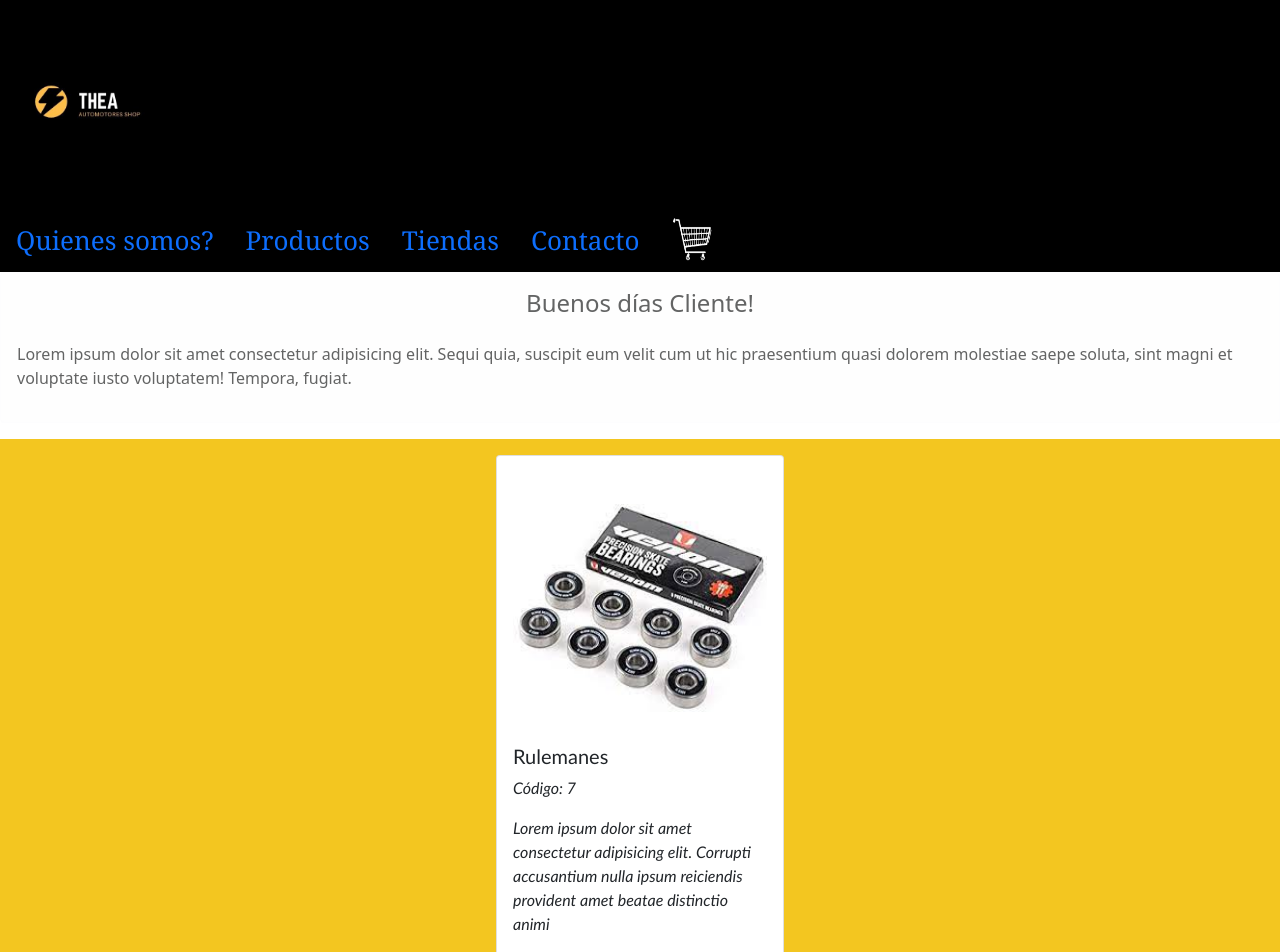
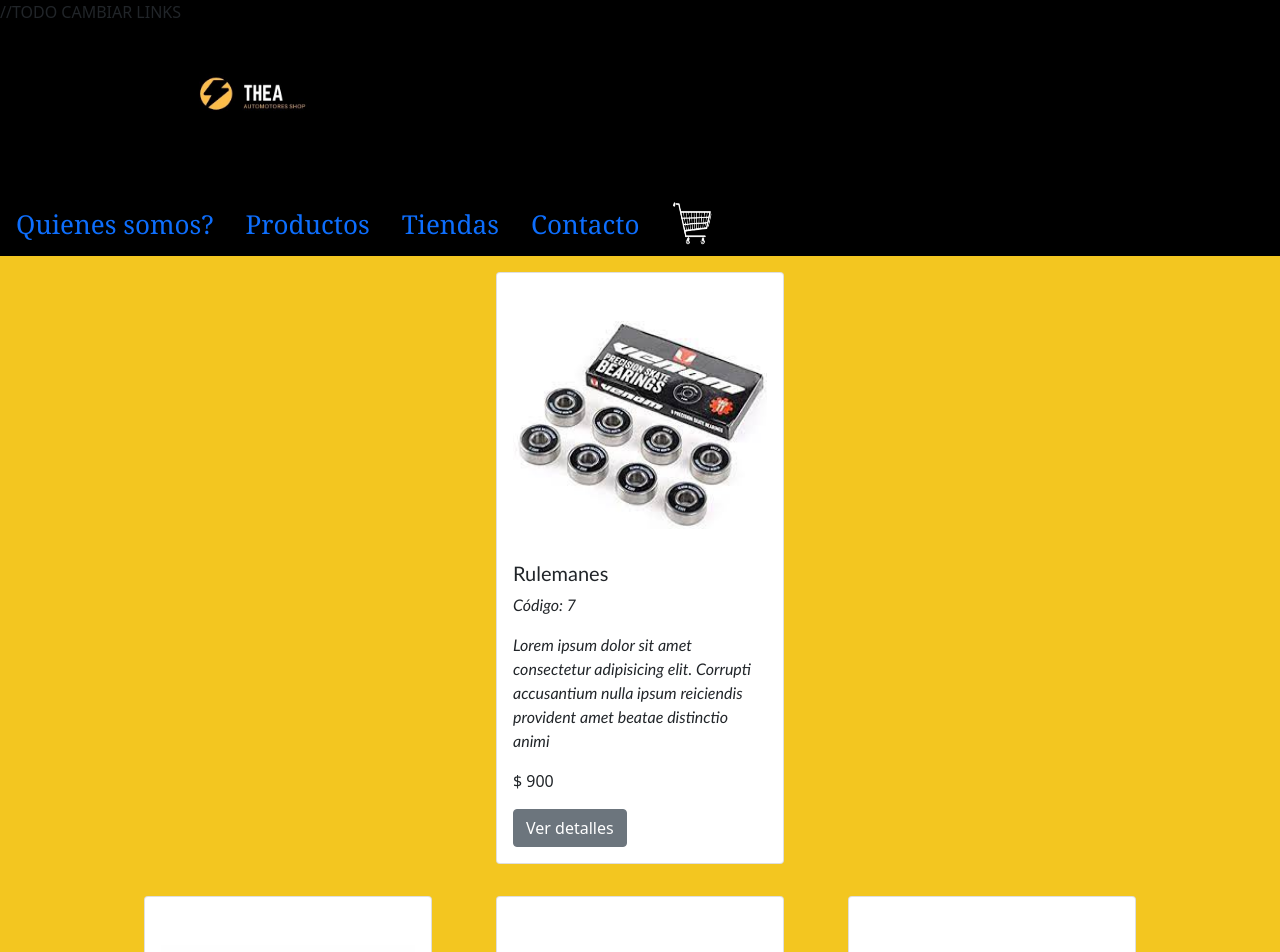
Before and after one commit to CamiLLopez/thea-shop, a React (Create React App) app: page /productos in a window 1280 px wide. Shown: the top 952 px of the page. Built offline with nearby package versions, Linux system fonts and the light colour scheme.

Commit message:
Cambiando ItemList y ItemListContainer

```diff
--- a/package.json
+++ b/package.json
@@ -10,6 +10,7 @@
     "react": "^17.0.2",
     "react-bootstrap": "^2.0.0-rc.1",
     "react-dom": "^17.0.2",
+    "react-router-dom": "^5.3.0",
     "react-scripts": "4.0.3",
     "web-vitals": "^1.0.1"
   },
--- a/src/App.js
+++ b/src/App.js
@@ -1,7 +1,7 @@
 import './App.css';
 import Navbar from './components/Navbar';
 import ItemListContainer from './container/ItemListContainer';
-import { useState } from "react";
+import {BrowserRouter, Switch, Route} from 'react-router-dom';
 import 'bootstrap/dist/css/bootstrap.min.css';
 import Home from './components/home';
 
@@ -10,9 +10,17 @@
 
 
   return  <>
-    <Navbar />
-    <Home mensaje={'Cliente!'} />
-    <ItemListContainer/>
+  <BrowserRouter>
+  <Navbar />
+    <Switch>
+      <Route exact path="/">
+        <Home mensaje={'Cliente!'} />
+      </Route>
+      <Route exact path="/productos">
+        <ItemListContainer/>
+      </Route>
+    </Switch>
+  </BrowserRouter>
   </>;
 }
 
--- a/src/components/Item.jsx
+++ b/src/components/Item.jsx
@@ -1,8 +1,10 @@
 import React from "react";
 import { Card,Button } from "react-bootstrap";
 import "./item.css";
+
 export default function Item(props) {
-  let item = props.itemSelected;
+
+  let item = props.item;
 
   return (
     <Card className="card"style={{ width: "18rem" }}>
--- a/src/components/Navbar.jsx
+++ b/src/components/Navbar.jsx
@@ -1,4 +1,5 @@
 import React from "react";
+import { Link } from "react-router-dom";
 import CartWidget from "./CartWidget";
 import Nav from "react-bootstrap/Nav";
 import './Navbar.css'
@@ -8,9 +9,10 @@
     <>
       <Nav className="App-header" activeKey="/home">
       <Nav.Item className="list-nav">
-            <Nav.Link className="Div-logo" href="/home">
+        //TODO CAMBIAR LINKS
+            <Link className="Div-logo" to={`/`}>
               <img src="../assets/theaShop.jpg" alt="logo shop" className="App-logo"/>
-            </Nav.Link>
+            </Link>
             </Nav.Item>
         <div className="list-nav-center"></div>
         <div className="list-nav">
@@ -20,7 +22,7 @@
             </Nav.Link>
           </Nav.Item>
           <Nav.Item className="list-nav">
-            <Nav.Link className="App-link" href="#">
+            <Nav.Link className="App-link" href="/productos">
               Productos
             </Nav.Link>
           </Nav.Item>
--- a/src/components/itemList.jsx
+++ b/src/components/itemList.jsx
@@ -1,100 +1,18 @@
-import React, { useEffect } from "react";
-import Item from "./Item";
+import React from "react";
 import "./ItemList.css";
-import { useState } from "react";
+import Item from './Item';
 
-export default function ItemList() {
-  const ITEMS = [
-    {
-      id: 1,
-      nombre: "Cardan",
-      descripcion:
-        "Lorem ipsum dolor sit amet consectetur adipisicing elit. Corrupti accusantium nulla ipsum reiciendis provident amet beatae distinctio animi",
-      precio: 100,
-      image: "../assets/cardan.jpg",
-    },
-    {
-      id: 2,
-      nombre: "Semieje",
-      descripcion:
-        "Lorem ipsum dolor sit amet consectetur adipisicing elit. Corrupti accusantium nulla ipsum reiciendis provident amet beatae distinctio animi",
-      precio: 150,
-      image: "../assets/semieje.jpg",
-    },
-    {
-      id: 3,
-      nombre: "Embrague",
-      descripcion:
-        "Lorem ipsum dolor sit amet consectetur adipisicing elit. Corrupti accusantium nulla ipsum reiciendis provident amet beatae distinctio animi",
-      precio: 800,
-      image: "../assets/embrague.jpg",
-    },
-    {
-      id: 4,
-      nombre: "Limpia Parabrisas",
-      descripcion:
-        "Lorem ipsum dolor sit amet consectetur adipisicing elit. Corrupti accusantium nulla ipsum reiciendis provident amet beatae distinctio animi",
-      precio: 800,
-      image: "../assets/limpiaparabrisas.jpg",
-    },
-    {
-      id: 5,
-      nombre: "Arbol de levas",
-      descripcion:
-        "Lorem ipsum dolor sit amet consectetur adipisicing elit. Corrupti accusantium nulla ipsum reiciendis provident amet beatae distinctio animi",
-      precio: 3000,
-      image: "../assets/arboldelevas.jpg",
-    },
-    {
-      id: 6,
-      nombre: "Bomba de Agua",
-      descripcion:
-        "Lorem ipsum dolor sit amet consectetur adipisicing elit. Corrupti accusantium nulla ipsum reiciendis provident amet beatae distinctio animi",
-      precio: 2000,
-      image: "../assets/bombadeagua.jpg",
-    },
-    {
-      id: 7,
-      nombre: "Rulemanes",
-      descripcion:
-        "Lorem ipsum dolor sit amet consectetur adipisicing elit. Corrupti accusantium nulla ipsum reiciendis provident amet beatae distinctio animi",
-      precio: 900,
-      image: "../assets/rulemanes.jpg",
-    },
-  ];
-  const [item, setItems] = useState([ITEMS]);
-  useEffect(() => {
-    let promise = new Promise((resolve, reject) =>
-      setTimeout(() => {
-        resolve(ITEMS);
-      }, 2000)
-    );
 
-    promise.then(
-      (result) => {
-        setItems(result);
-      },
-      (err) => {
-        console.log(err);
-      }
-    );
-  }, [item]);
+export default function ItemList(props) {
 
-  if (item.length === 1) {
+    let itemList = props.itemSelected;
+
     return (
-        <div className="snipper">
-        <button className="btn btn-dark text-nowrap" type="button">
-            <span className="spinner-border spinner-border-sm mr-10"></span>
-            Buscando productos...
-        </button>
-        </div>
-    )}
 
-  return (
-    <div className="card-Items">
-      {item.map((item) => (
-        <Item key={item.id} itemSelected={item} />
+      <div className="card-Items">
+      {itemList.map((item) => (
+        <Item key={item.id} item={item} />
       ))}
     </div>
-  );
-}
+    );
+  }
--- a/src/container/ItemListContainer.jsx
+++ b/src/container/ItemListContainer.jsx
@@ -1,9 +1,97 @@
+import React, { useEffect, useState } from "react";
+import "../components/ItemList.css";
+import ItemList from "../components/ItemList";
 
-import ItemList from "../components/itemList";
 export default function ItemListContainer() {
+
+  const ITEMS = [
+    {
+      id: 1,
+      nombre: "Cardan",
+      descripcion:
+        "Lorem ipsum dolor sit amet consectetur adipisicing elit. Corrupti accusantium nulla ipsum reiciendis provident amet beatae distinctio animi",
+      precio: 100,
+      image: "../assets/cardan.jpg",
+    },
+    {
+      id: 2,
+      nombre: "Semieje",
+      descripcion:
+        "Lorem ipsum dolor sit amet consectetur adipisicing elit. Corrupti accusantium nulla ipsum reiciendis provident amet beatae distinctio animi",
+      precio: 150,
+      image: "../assets/semieje.jpg",
+    },
+    {
+      id: 3,
+      nombre: "Embrague",
+      descripcion:
+        "Lorem ipsum dolor sit amet consectetur adipisicing elit. Corrupti accusantium nulla ipsum reiciendis provident amet beatae distinctio animi",
+      precio: 800,
+      image: "../assets/embrague.jpg",
+    },
+    {
+      id: 4,
+      nombre: "Limpia Parabrisas",
+      descripcion:
+        "Lorem ipsum dolor sit amet consectetur adipisicing elit. Corrupti accusantium nulla ipsum reiciendis provident amet beatae distinctio animi",
+      precio: 800,
+      image: "../assets/limpiaparabrisas.jpg",
+    },
+    {
+      id: 5,
+      nombre: "Arbol de levas",
+      descripcion:
+        "Lorem ipsum dolor sit amet consectetur adipisicing elit. Corrupti accusantium nulla ipsum reiciendis provident amet beatae distinctio animi",
+      precio: 3000,
+      image: "../assets/arboldelevas.jpg",
+    },
+    {
+      id: 6,
+      nombre: "Bomba de Agua",
+      descripcion:
+        "Lorem ipsum dolor sit amet consectetur adipisicing elit. Corrupti accusantium nulla ipsum reiciendis provident amet beatae distinctio animi",
+      precio: 2000,
+      image: "../assets/bombadeagua.jpg",
+    },
+    {
+      id: 7,
+      nombre: "Rulemanes",
+      descripcion:
+        "Lorem ipsum dolor sit amet consectetur adipisicing elit. Corrupti accusantium nulla ipsum reiciendis provident amet beatae distinctio animi",
+      precio: 900,
+      image: "../assets/rulemanes.jpg",
+    },
+  ];
+
+  const [item, setItems] = useState([ITEMS]);
+  useEffect(() => {
+    let promise = new Promise((resolve, reject) =>
+      setTimeout(() => {
+        resolve(ITEMS);
+      }, 2000)
+    );
+
+    promise.then(
+      (result) => {
+        setItems(result);
+      },
+      (err) => {
+        console.log(err);
+      }
+    );
+  }, [item]);
+
+  if (item.length === 1) {
+    return (
+        <div className="snipper">
+        <button className="btn btn-dark text-nowrap" type="button">
+            <span className="spinner-border spinner-border-sm mr-10"></span>
+            Buscando productos...
+        </button>
+        </div>
+    )}
+
   return (
-    <div>
-      <ItemList/>
-    </div>
+    <ItemList itemSelected={item}/>
   );
 }
```
Also changed, not shown: src/components/ItemDetail.jsx (added), src/components/itemDetail.css (added), src/container/ItemDetailContainer.jsx (added), 2 other files (tests, documents, lock files or other folders).
